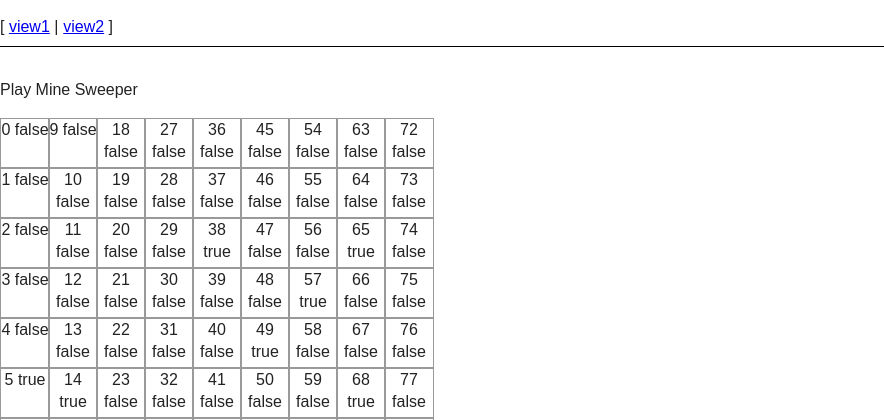
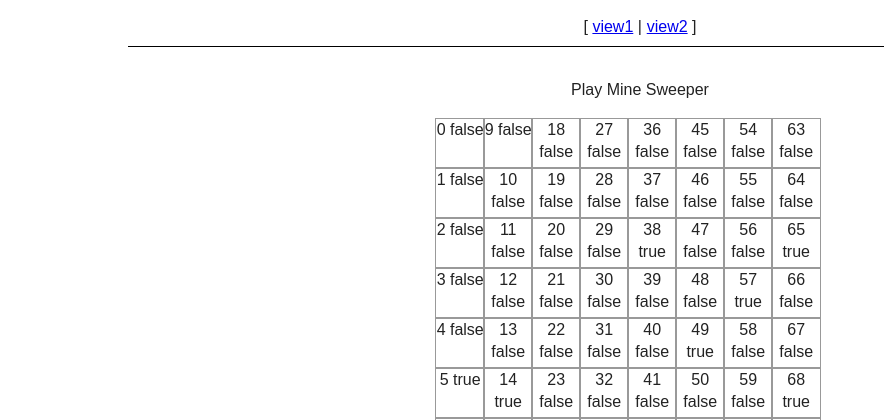
Before and after one commit to asakurasol/Sudomine, a PHP site: page / in a window 1280 px wide. Shown: the top 420 px of the page, without its empty margins (0-884 px from the left). Run offline with PHP 8.4, Linux system fonts and the light colour scheme; some libraries are stand-ins or nearby versions.

Commit message:
centered the game board with questionable css

```diff
--- a/app/app.css
+++ b/app/app.css
@@ -1,4 +1,10 @@
 /* app css stylesheet */
+
+body{
+  width: 80%;
+  margin: auto;
+  text-align: center;
+}
 
 .menu {
   list-style: none;
@@ -31,6 +37,7 @@
 
 #game{
   margin: auto;
+  width: 40%;
 }
 .column{
    float: left;
```
